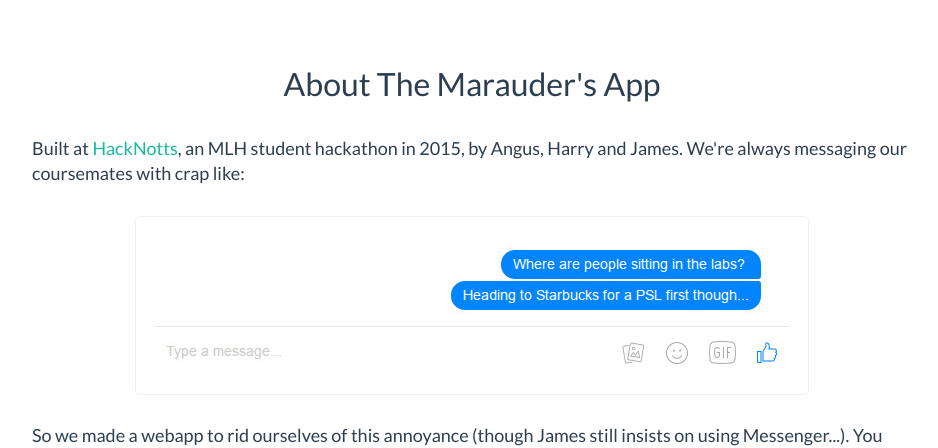
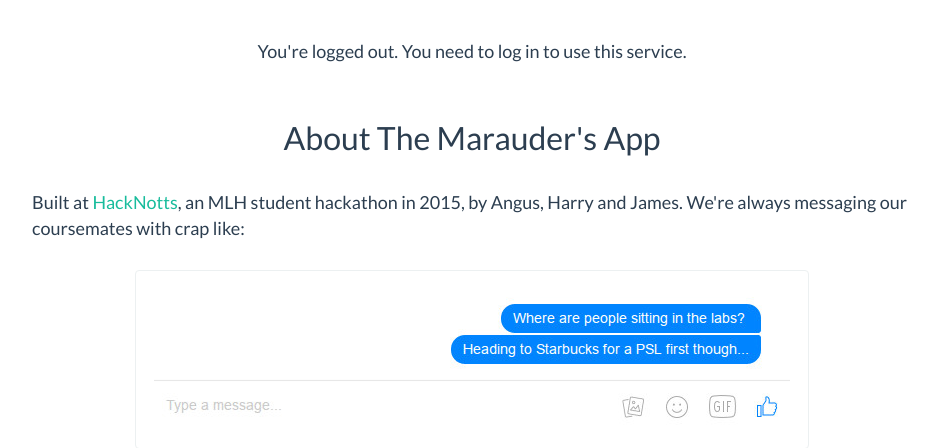
Before and after one commit to compsoc-edinburgh/mapp, a Flask app: page / in a window 1280 px wide. Shown: the part 60-508 px from the top of the page, without its empty margins (168-1106 px from the left). Run offline with Flask 2, Linux system fonts and the light colour scheme; parts of the project's set-up code (start-up, migrations or seed data) failed here and were passed over; some libraries are stand-ins or nearby versions.

Commit message:
add login/list prompt on about page

```diff
--- a/map/templates/about.html
+++ b/map/templates/about.html
@@ -4,6 +4,14 @@
 {% block content %}
 
 <article class="container prose">
+  <div class="text-center">
+    {% if not current_user.is_authenticated %}
+      <p>You're logged out. You need to log in to use this service.</p>
+    {% else %}
+      <p><a href="#" class="btn btn-primary" data-toggle="dropdown" data-target="#rooms-dropdown">View list of rooms</a></p>
+    {% endif %}
+  </div>
+
   <div class="text-center padder">
     <h2>About The Marauder's App</h2>
   </div>
```
